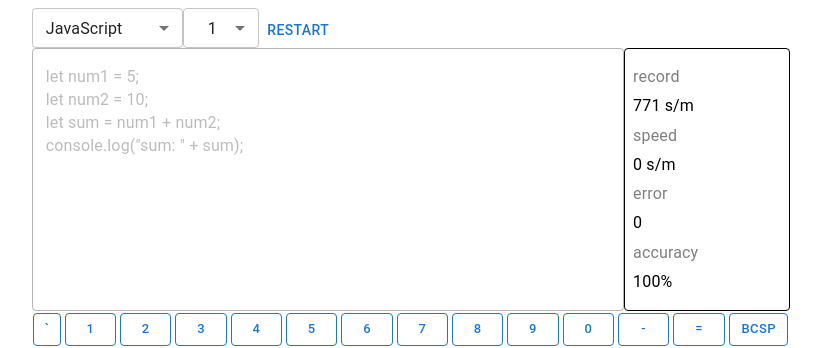
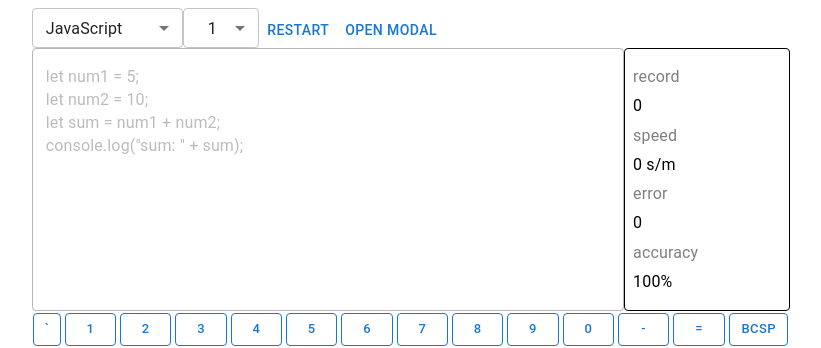
Before and after one commit to ilya11tsaryuk/keyboards-trainer, a React (Create React App) app: page / in a window 1280 px wide. Shown: the top 348 px of the page, without its empty margins (229-1050 px from the left). Built offline with nearby package versions, Linux system fonts and the light colour scheme.

Commit message:
added record

```diff
--- a/src/App.tsx
+++ b/src/App.tsx
@@ -9,6 +9,8 @@ import { useDispatch, useSelector } from 'react-redux';
 import { removeLetter, setKeyName } from './Redux/keyNameSlice';
 import SyntaxHighlighter from 'react-syntax-highlighter';
 import { docco } from 'react-syntax-highlighter/dist/esm/styles/hljs';
+import ModalResult from './Components/ModalResult';
+import TypingInfo from './Components/TypingInfo';
 
 function App() {
   const [taskText, setTaskText] = useState<string>('')
@@ -59,24 +61,40 @@ function App() {
 
       // запускать функцию проверки результатов
       // checkResult()
+      checkResult()
+    }
+  };
+
+  const getRecord = () => {
+    try {
+      const recordJSON = localStorage.getItem('typingRecord');
+      return recordJSON ? JSON.parse(recordJSON) : 0;
+    } catch (error) {
+      console.error('Ошибка при получении рекорда из локального хранилища:', error);
+      return null;
+    }
+  };
+
+  const record = getRecord()
+
+  // функция отправки результата
+  const fetchResult = (record: number) => {
+    try {
+      const recordJSON = JSON.stringify(record);
+      localStorage.setItem('typingRecord', recordJSON);
+    } catch (error) {
+      console.error('Ошибка при сохранении рекорда в локальное хранилище:', error);
     }
   };
 
   // функция проверки результатов и если результат лучше чем есть в сторе то вызвать отправку нового результата
   const checkResult = () => {
-    //  if (record.accurancy > 95 & record.speed > cpm) {
-    // fetchResult()
+    if (accuracy > 95 && record < cpm) {
+      const newRecord = cpm
+      console.log(newRecord)
+      fetchResult(newRecord)
+    }
   }
-
-
-  // функция отправки результата
-  const fetchResult = () => {
-    // bla bla bla send result
-  }
-
-  //const getRecord = () => {
-  //
-  //  }
 
 
   const handleScreen = (event: React.ChangeEvent<HTMLInputElement>) => {
@@ -102,9 +120,6 @@ function App() {
       }
     }
   }
-  // console.log("следующий символ", taskText[indexCurrentLiter + 1])
-  // console.log("indexCurrentLiter", indexCurrentLiter)
-  // console.log("19", taskText[21])
 
   const getAccuracy = () => {
     const newAccuracy = Math.floor(100 - (error / taskText.length * 100))
@@ -119,8 +134,6 @@ function App() {
       setCpm(speedValue);
     }
   };
-  console.log(taskText.length)
-  console.log("индекс следующей буквы", indexCurrentLiter)
 
   const restart = () => {
     setActiveLiter("")
@@ -130,6 +143,7 @@ function App() {
     setCpm(0)
     setError(0)
     setText("")
+    randomText()
   }
 
   const closeModal = () => {
@@ -143,10 +157,17 @@ function App() {
   const handleChangeLevel = (event: SelectChangeEvent) => {
     setLevel(event.target.value as string);
   };
+
+  const randomText = () => {
+    const matchingTexts = TEXTS.filter(text => text.language === language && text.level === level);
+    const randomIndex = Math.floor(Math.random() * matchingTexts.length);
+    const randomText = matchingTexts[randomIndex];
+    setTaskText(randomText ? randomText.value : 'Произошла ошибка');
+  }
+
   useEffect(() => {
-    const newText = TEXTS.find(text => text.language === language && text.level === level);
-    setTaskText(newText ? newText.value : 'Произошла ошибка')
-  }, [language, level])
+    randomText()
+  }, [language, level]);
 
   useEffect(() => {
     if (error > 0) {
@@ -159,54 +180,11 @@ function App() {
       <MySelect defaultValue={language} menuItems={LANGUAGE} styles={{ width: '20%' }} handleChange={handleChangeLanguage} />
       <MySelect defaultValue={level} menuItems={LEVEL} styles={{ width: '10%', textAlign: 'center' }} handleChange={handleChangeLevel} />
       <Button onClick={restart}>restart</Button>
+      <Button onClick={() => setVisibleModal(true)}>open modal</Button>
+      <ModalResult visibleModal={visibleModal} closeModal={closeModal} cpm={cpm} accuracy={accuracy} error={error} />
       <Box sx={{ display: 'flex' }}>
-        <Modal open={visibleModal} onClose={closeModal}>
-          <Box sx={{
-            position: 'absolute' as 'absolute',
-            top: '50%',
-            left: '50%',
-            transform: 'translate(-50%, -50%)',
-            width: 400,
-            bgcolor: 'background.paper',
-            border: '2px solid #000',
-            boxShadow: 24,
-            p: 4,
-            textAlign: 'center'
-          }}>
-            <Typography variant="h5" gutterBottom>
-              Твои результаты
-            </Typography>
-            <Typography variant="body1" gutterBottom>
-              Скорость: {`${cpm} s/m`}
-            </Typography>
-            <Typography variant="body1" gutterBottom>
-              Точность: {`${accuracy}%`}
-            </Typography>
-            <Typography variant="body1" gutterBottom>
-              Количество ошибок: {error}
-            </Typography>
-            <Box sx={{ display: 'flex', justifyContent: 'center', marginTop: '2rem' }}>
-              <Button onClick={closeModal} variant='outlined'>
-                Начать заново
-              </Button>
-            </Box>
-          </Box>
-        </Modal>
-
         <ScreenLaptop text={text} onKeyUp={handleKeyUp} onKeyDown={handleKeyDown} onChange={handleScreen} taskText={`${taskText}`} />
-        <Box sx={{
-          width: '20%', border: 1, borderRadius: 1, display: 'flex',
-          flexDirection: 'column', justifyContent: 'space-between', padding: 1, paddingY: 2
-        }}>
-          <Typography sx={{ opacity: 0.5 }}>{`record`}</Typography>
-          <Typography>{`771 s/m`}</Typography>
-          <Typography sx={{ opacity: 0.5 }}>{`speed`}</Typography>
-          <Typography>{`${cpm} s/m`}</Typography>
-          <Typography sx={{ opacity: 0.5 }}>{`error`}</Typography>
-          <Typography>{`${error}`}</Typography>
-          <Typography sx={{ opacity: 0.5 }}>{`accuracy`}</Typography>
-          <Typography>{`${accuracy}%`}</Typography>
-        </Box>
+        <TypingInfo record={record} cpm={cpm} accuracy={accuracy} error={error} />
       </Box >
       <KeyBoard listButton={buttonList} />
     </Box >
--- /dev/null
+++ b/src/Components/ModalResult.jsx
@@ -0,0 +1,44 @@
+import React from 'react';
+import { Box, Button, Modal, Typography } from '@mui/material';
+
+
+
+
+ const ModalResult = ({ visibleModal, closeModal, cpm, accuracy, error }) => {
+    return (
+        <Modal open={visibleModal} onClose={closeModal}>
+        <Box sx={{
+          position: 'absolute',
+          top: '50%',
+          left: '50%',
+          transform: 'translate(-50%, -50%)',
+          width: 400,
+          bgcolor: 'background.paper',
+          border: '2px solid #000',
+          boxShadow: 24,
+          p: 4,
+          textAlign: 'center'
+        }}>
+          <Typography variant="h5" gutterBottom>
+            Твои результаты
+          </Typography>
+          <Typography variant="body1" gutterBottom>
+            Скорость: {`${cpm} s/m`}
+          </Typography>
+          <Typography variant="body1" gutterBottom>
+            Точность: {`${accuracy}%`}
+          </Typography>
+          <Typography variant="body1" gutterBottom>
+            Количество ошибок: {error}
+          </Typography>
+          <Box sx={{ display: 'flex', justifyContent: 'center', marginTop: '2rem' }}>
+            <Button onClick={closeModal} variant='outlined'>
+              Начать заново
+            </Button>
+          </Box>
+        </Box>
+      </Modal>
+    )
+ }
+
+ export default ModalResult
--- a/src/Components/ScreenLaptop.tsx
+++ b/src/Components/ScreenLaptop.tsx
@@ -14,19 +14,22 @@ type ScreenLaptopProps = {
 const ScreenLaptop: React.FC<ScreenLaptopProps> = ({ taskText, onChange, onKeyDown, onKeyUp, text }) => {
 
     return (
-        <Box sx={{ width: "80%", position: 'relative' }}>
+        <Box sx={{ width: "80%", position: 'relative', height: "100%", display: 'flex' }}>
             <TextField
                 sx={{ opacity: 0.3 }}
-                fullWidth multiline rows={10} value={taskText}
+                fullWidth multiline value={taskText}
+                minRows={10}
             >
             </TextField>
-            <TextField
-                value={text}
-                type="text"
-                onKeyUp={onKeyUp} onKeyDown={onKeyDown}
-                onChange={onChange}
-                fullWidth multiline rows={10}
-                sx={{ position: "absolute", top: 0, left: 0, right: 0, bottom: 0 }} />
+            <Box>
+                <TextField
+                    value={text}
+                    type="text"
+                    onKeyUp={onKeyUp} onKeyDown={onKeyDown}
+                    onChange={onChange}
+                    fullWidth multiline minRows={10}
+                    sx={{ position: "absolute", top: 0, left: 0, right: 0, bottom: 0, height: '100%' }} />
+            </Box>
         </Box>
 
     )
--- /dev/null
+++ b/src/Components/TypingInfo.jsx
@@ -0,0 +1,30 @@
+import react from "react";
+import { Box, Typography } from "@mui/material"
+
+const TypingInfo = ({ cpm, accuracy, error, record }) => {
+  return (
+    <Box
+      sx={{
+        width: "20%",
+        border: 1,
+        borderRadius: 1,
+        display: "flex",
+        flexDirection: "column",
+        justifyContent: "space-between",
+        padding: 1,
+        paddingY: 2,
+      }}
+    >
+      <Typography sx={{ opacity: 0.5 }}>{`record`}</Typography>
+      <Typography>{`${record}`}</Typography>
+      <Typography sx={{ opacity: 0.5 }}>{`speed`}</Typography>
+      <Typography>{`${cpm} s/m`}</Typography>
+      <Typography sx={{ opacity: 0.5 }}>{`error`}</Typography>
+      <Typography>{`${error}`}</Typography>
+      <Typography sx={{ opacity: 0.5 }}>{`accuracy`}</Typography>
+      <Typography>{`${accuracy}%`}</Typography>
+    </Box>
+  );
+};
+
+export default TypingInfo;
```
Also changed, not shown: src/constants.ts (+12 -1 lines).
